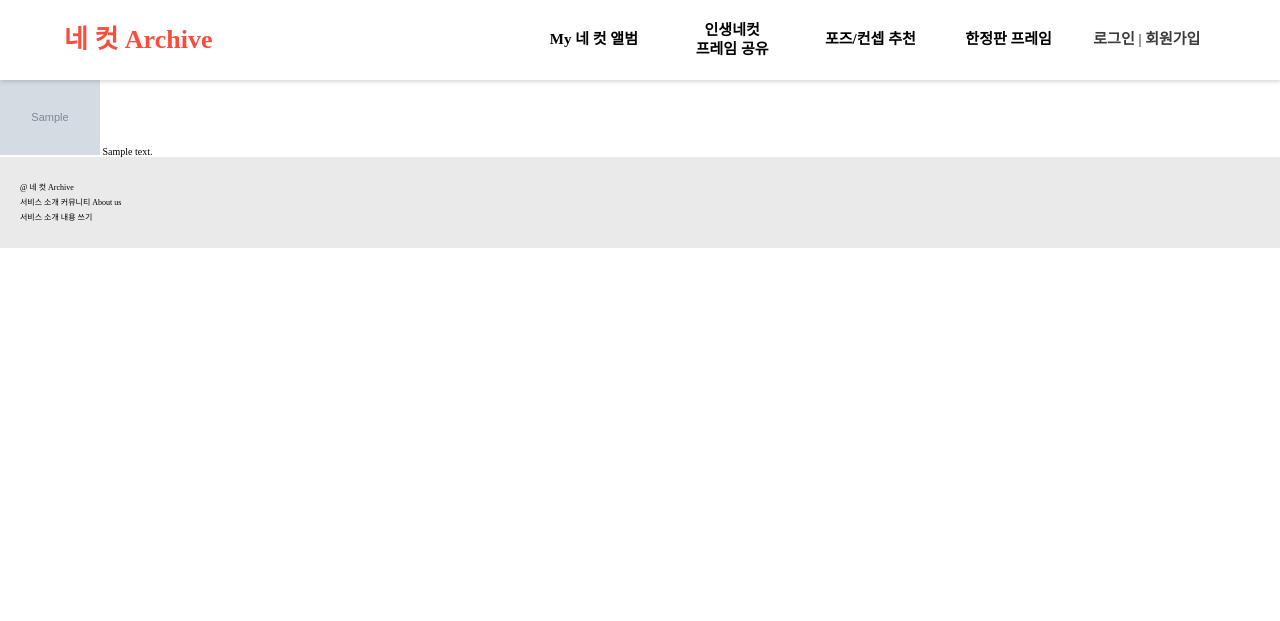
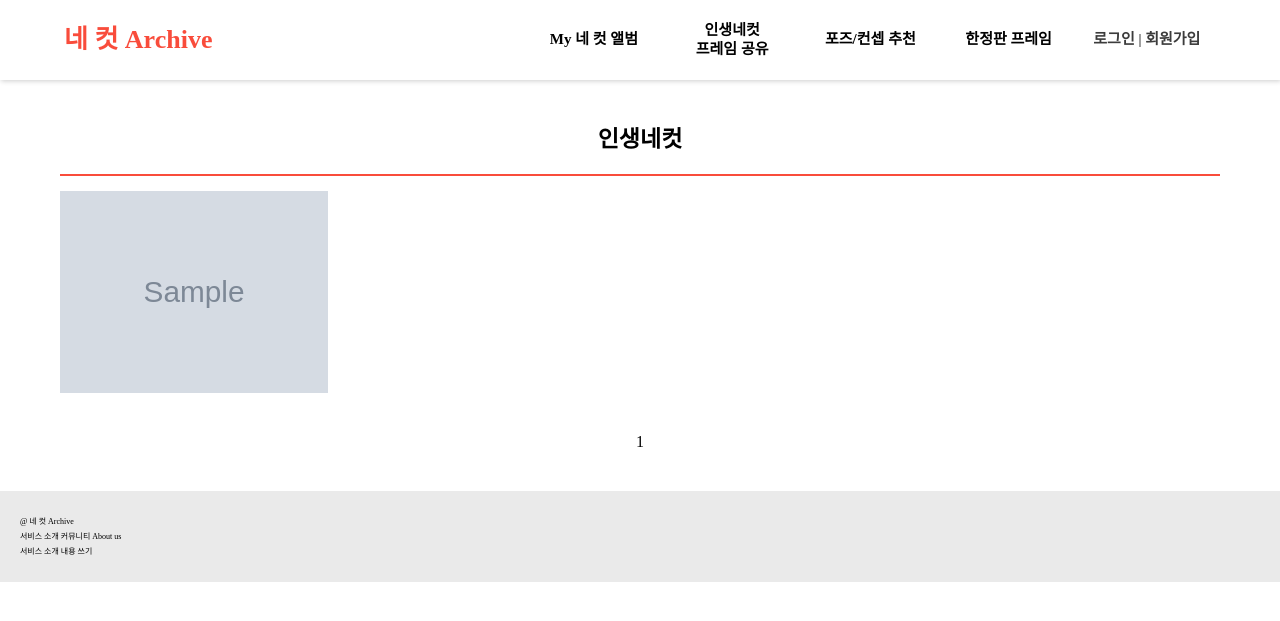
Before and after one commit to piro17-Archive/FilmArchive, a Django app: page /limitedlife in a window 1280 px wide. Shown: the top 621 px of the page. Run offline with Django 4.2, Linux system fonts and the light colour scheme; tables that the repository leaves empty hold one stand-in row (values such as "Sample post"); grey boxes marked "Sample" are stand-in pictures; some libraries are stand-ins or nearby versions.

Commit message:
[design] life-detail css before pagination

```diff
--- a/limitedframes/views.py
+++ b/limitedframes/views.py
@@ -1,6 +1,8 @@
+from pydoc import pager
 from django.shortcuts import render
 
 from limitedframes.models import Lifefourcut
+from django.core.paginator import Paginator
 
 # Create your views here.
 
@@ -13,8 +15,14 @@ def limited(request):
 
 def limitedlife(request):
     lifeframeinfo = Lifefourcut.objects.all().order_by('-id')
+    paginator = Paginator(lifeframeinfo, 8)
+    page = request.GET.get('page')
+    posts = paginator.get_page(page)
+    posts_cnt = lifeframeinfo.count()
     context = {
         "lifeframeinfo": lifeframeinfo,
+        "posts": posts,
+        "posts_cnt": posts_cnt,
     }
     return render(request, template_name='limitedframes/limitedlife.html',context=context)
 
--- /dev/null
+++ b/static/css/limitedlife.css
@@ -0,0 +1,121 @@
+@media screen and (max-width: 740px) {
+  .morepage--container{
+    margin: 3rem;
+  }
+
+  .morepage--title {
+    font-size: 1.8rem;
+  }
+
+  .lifedetail--grid--section{
+    width: 100%;
+    display: grid;
+    grid-template-columns: repeat(2, 1fr);
+    column-gap: 1rem;
+  }
+
+  .per--lifedetail img{
+    width: 100%;
+    height: 100%;
+  }
+
+  .lifedetail--text{
+    font-size: 1.2rem;
+  }
+
+}
+
+@media screen and (min-width: 740px) and (max-width: 1024px){
+  .morepage--container{
+    margin: 4rem 6rem;
+  }
+
+  .morepage--title {
+    font-size: 2rem;
+  }
+
+  .lifedetail--grid--section{
+    width: 100%;
+    display: grid;
+    grid-template-columns: repeat(4, 1fr);
+    column-gap: 1rem;
+  }
+
+  .per--lifedetail img{
+    width: 100%;
+    height: 100%;
+  }
+
+  .lifedetail--text{
+    font-size: 1.4rem;
+  }
+}
+
+@media screen and (min-width: 1024px) {
+  .morepage--container{
+    margin: 4rem 6rem;
+  }
+
+  .morepage--title {
+    font-size: 2.3rem;
+  }
+
+  .lifedetail--grid--section{
+    width: 100%;
+    display: grid;
+    grid-template-columns: repeat(4, 1fr);
+    column-gap: 3rem;
+    row-gap: 2rem;
+  }
+
+  .per--lifedetail img{
+    width: 100%;
+    height: 100%;
+  }
+
+  .lifedetail--text{
+    font-size: 1.4rem;
+  }
+}
+
+.morepage--container{
+  display: flex;
+  flex-direction: column;
+  align-items: center;
+}
+
+.morepage--title {
+  font-weight: 600;
+  margin-bottom: 1.5rem;
+  width: 100%;
+  text-align: center;
+}
+
+.per--lifedetail{
+  /* width: 100%;
+  */
+  background-color:rgb(247, 247, 247);
+  display: flex;
+  flex-direction: column;
+  align-items: center;
+  justify-content: center;
+  margin-bottom: 1rem;
+}
+
+.lifedetail--text{
+  width: 100%;
+  font-weight: 500;
+  background-color: white;
+  text-align: center;
+}
+
+.lifedetail--grid--section{
+  margin-bottom: 3rem;
+}
+
+.pagenum,
+.previous--btn,
+.next--btn{
+  font-size: 1.6rem;
+  font-weight: 400;
+}
--- a/templates/limitedframes/limited.html
+++ b/templates/limitedframes/limited.html
@@ -14,7 +14,8 @@
         <div class="limited-frame--section">
           {% for lifeframeinfo in lifeframeinfo %}
           <a href="{% url 'limitedframes:limitedlifedetail' lifeframeinfo.id %}">
-            <img src="{{ lifeframeinfo.lifephotourl }}" alt=""></a>
+            <img src="{{ lifeframeinfo.lifephotourl }}">
+          </a>
             {% endfor %}
         </div>
       </div>
--- a/templates/limitedframes/limitedlife.html
+++ b/templates/limitedframes/limitedlife.html
@@ -1,14 +1,33 @@
-{% extends 'users/main.html' %} {% block content %}
+
+{% extends 'users/main.html' %} {% block content %} {% load static %}
 <main>
-    {% for lifeframeinfo in lifeframeinfo %}
-    <a href="{% url 'limitedframes:limitedlifedetail' lifeframeinfo.id %}">
-        <img src="{{ lifeframeinfo.lifephotourl }}" style="width: 100px;" alt=""></a>
+  <div class="morepage--container">
+    <div class="morepage--title">인생네컷</div>
+    <div class="line"></div>
+    <div class="lifedetail--grid--section">
+      {% for lifeframeinfo in posts %}
+      <div class="per--lifedetail">
+        <a href="{% url 'limitedframes:limitedlifedetail' lifeframeinfo.id %}">
+          <img src="{{ lifeframeinfo.lifephotourl }}" class="lifedetail--img">
+        </a>
+        <!-- <div class="lifedetail--text">{{lifeframeinfo.lifecontext}}</div> -->
+      </div>
+      {% endfor %}
+    </div>
 
-    <span>{{lifeframeinfo.lifecontext}}</span>
+    <div class="pagination--section">
+      {% if posts.has_previous %}
+      <a href="?page={{posts.previous_page_number}}" class="previous--btn">이전</a>
+      {% endif %}
 
+      {% for p in posts.paginator.page_range %}
+      <a href="?page={{p}}" class="pagenum">{{p}}</a>
+      {% endfor %}
+
+      {% if posts.has_next %}
+      <a href="?page={{posts.next_page_number}}" class="next--btn">다음</a>
+      {% endif %}
     </div>
-    {% endfor %}
+  </div>
 </main>
-
-
 {% endblock content %}
--- a/templates/users/main.html
+++ b/templates/users/main.html
@@ -27,8 +27,8 @@
     <link rel="stylesheet" href="{% static 'css/frame.css' %}" />
     <link rel="stylesheet" href="{% static 'css/album.css' %}" />
     <link rel="stylesheet" href="{% static 'css/limited.css' %}" />
+    <link rel="stylesheet" href="{% static 'css/limitedlife.css' %}" />
     <script src="https://cdn.jsdelivr.net/npm/swiper@8/swiper-bundle.min.js"></script>
-
     <title>네 컷 Archive</title>
   </head>
   <body>
```
Also changed, not shown: static/css/limited.css (+14 -12 lines).
